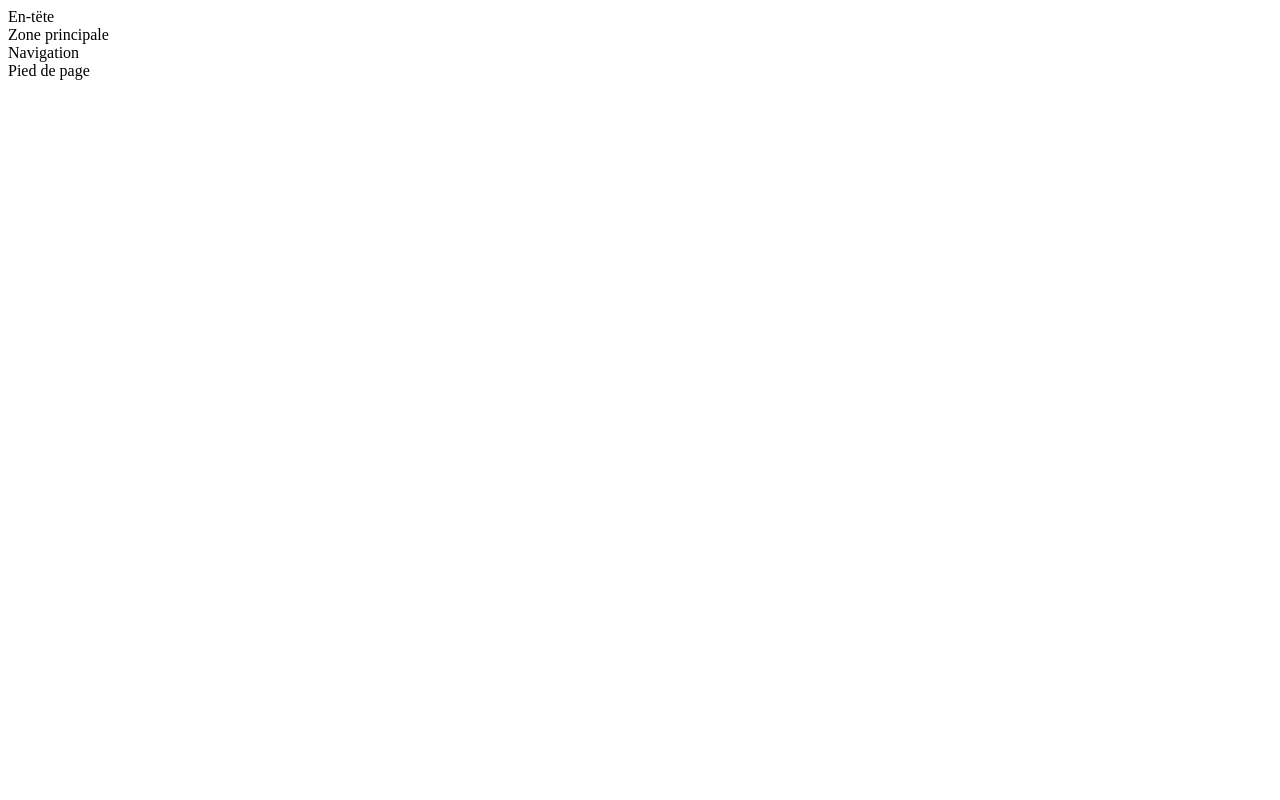
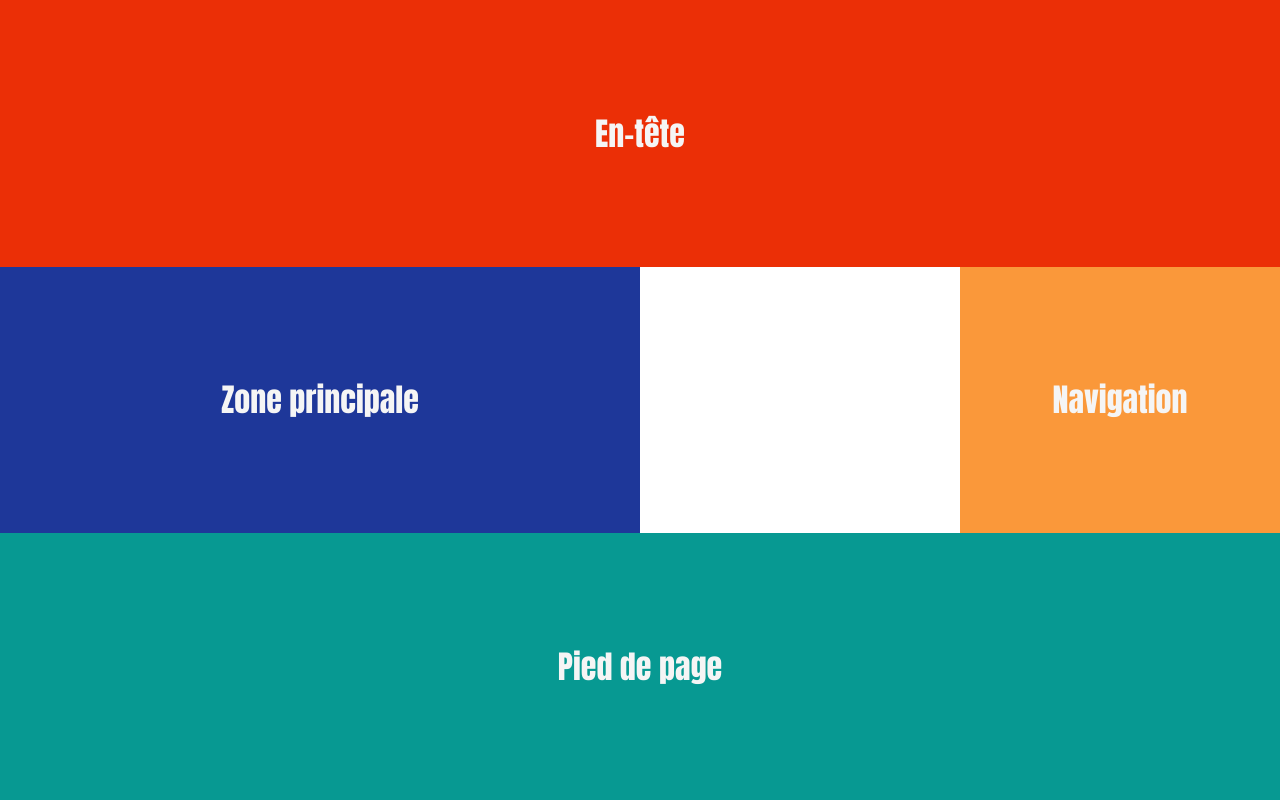
Before and after one commit to anouvene/web-responsive, a plain HTML site: page GRID/04_grid_media-queries.html in a window 1280 px wide. Drawn offline with Linux system fonts and the light colour scheme.

Commit message:
TP grid media begening

```diff
--- a/GRID/04_grid_media-queries.html
+++ b/GRID/04_grid_media-queries.html
@@ -4,25 +4,65 @@
     <meta charset="UTF-8">
     <meta http-equiv="X-UA-Compatible" content="IE=edge">
     <meta name="viewport" content="width=device-width, initial-scale=1.0">
+    <link
+    href="https://fonts.googleapis.com/css?family=Anton"
+    rel="stylesheet"
+    type="text/css"
+  />
     <title>GRID - Media queries</title>
     <style>
         * {
             box-sizing: border-box;
         }
 
-        .container {
-
+        html, body {
+            margin: 0;
+            font-family: Impact, Haettenschweiler, 'Anton', Arial Narrow Bold, sans-serif;
         }
 
+        h3 {
+            font-size: 2rem;
+            color: whitesmoke;
+        }
+
+        .container {
+            display: grid;
+            min-height: 100vh;
+            grid-template-columns: repeat(4, 1fr);
+            grid-template-rows: repeat(3, 1fr);
+            grid-auto-flow: row;
+        }
+
+        header, main, aside, footer {
+            display: flex;
+            flex-direction: row;
+            justify-content: center;
+            align-items: center;
+        }
+
+
         header {
+            background-color: #eb2f06;
+            grid-column: 1 / span 4;
+
 
         }
 
         main {
+            background-color: #1e3799;
+            grid-column: 1 / span 2;
+
+        }
+
+        aside {
+            background-color: #fa983a;
+            grid-column: 4 / span 1;
 
         }
 
         footer {
+            background-color: #079992;
+            grid-column: 1 / span 4;
 
         }
 
@@ -35,10 +75,10 @@
 </head>
 <body>
     <div class="container">
-        <header>En-tëte</header>
-        <main>Zone principale</main>
-        <aside>Navigation</aside>
-        <footer>Pied de page</footer>
+        <header><h3>En-tête</h3></header>
+        <main><h3>Zone principale</h3></main>
+        <aside><h3>Navigation</h3></aside>
+        <footer><h3>Pied de page</h3></footer>
     </div>
 </body>
 </html>
```
